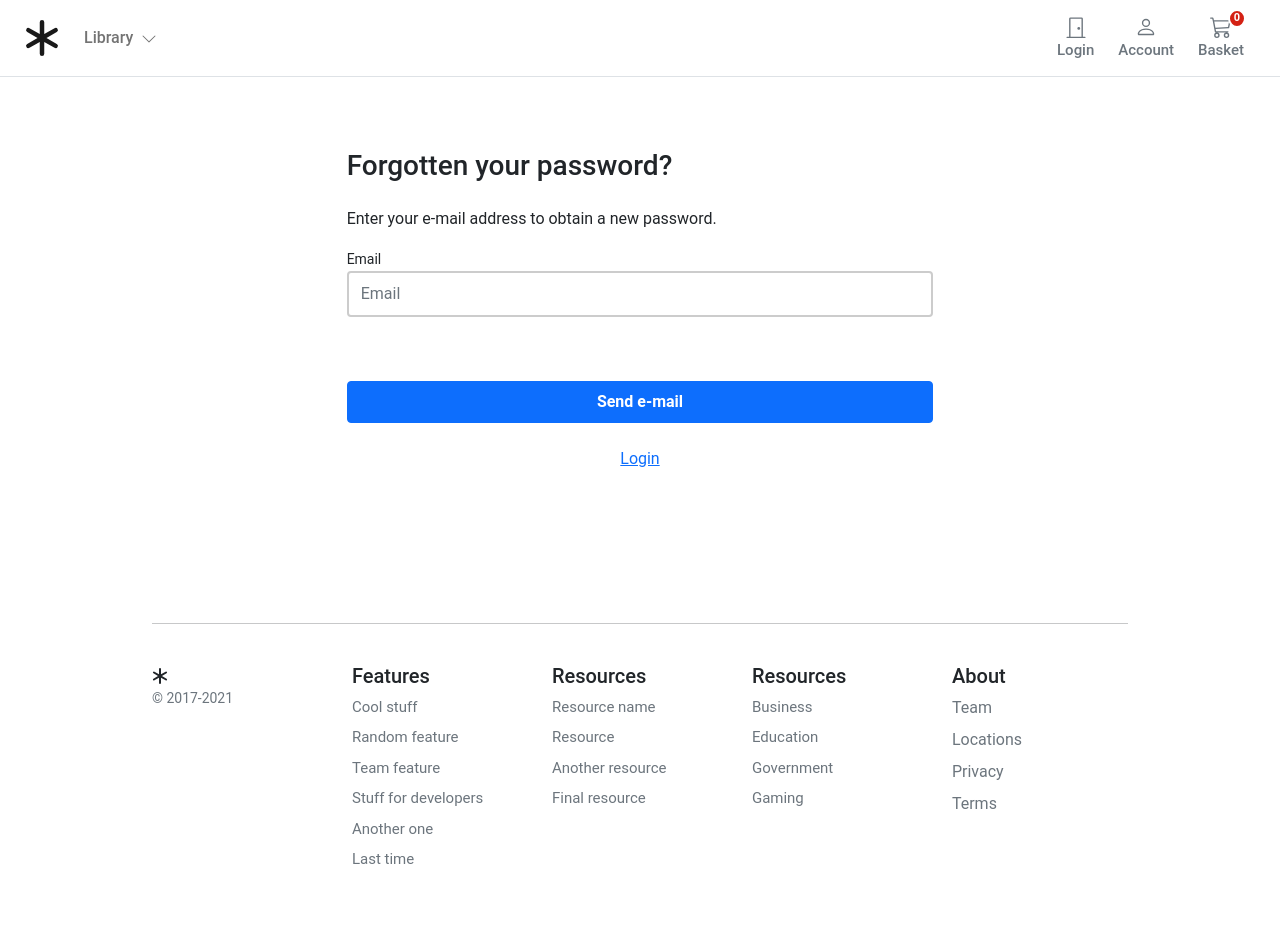
After one commit to Mokomg/django-Ecommerce, a Django app: page /account/password_reset/ in a window 1280 px wide. The commit adds this page. Run offline with Django 3.2, Linux system fonts and the light colour scheme; data that the repository does not hold is empty.

Commit message:
Password reset complete

```diff
--- a/account/forms.py
+++ b/account/forms.py
@@ -1,5 +1,5 @@
 from django import forms
-from django.contrib.auth.forms import (AuthenticationForm, )
+from django.contrib.auth.forms import (AuthenticationForm, PasswordResetForm, SetPasswordForm, )
 
 from .models import UserBase
 
@@ -83,3 +83,37 @@ class UserEditForm(forms.ModelForm):
         super().__init__(*args, **kwargs)
         self.fields['first_name'].required = True
         self.fields['email'].required = True
+
+
+class PwdResetForm(PasswordResetForm):
+    email = forms.EmailField(max_length=254, widget=forms.TextInput(
+        attrs={"class": "form-control mb-3", "placeholder": "Email", "id": "form-email"}
+    ))
+
+    def clean_email(self):
+        email = self.cleaned_data["email"]
+        u = UserBase.objects.filter(email=email)
+        if not u:
+            raise forms.ValidationError(
+                "Unfortunately we cannot find that account"
+            )
+        return email
+
+
+class PwdResetConfirmForm(SetPasswordForm):
+    new_password1 = forms.CharField(
+        label="New Password", widget=forms.PasswordInput(
+        attrs={"class": "form-control mb-3", "placeholder": "New Password", "id": "form-newpass"}
+    ))
+    new_password2 = forms.CharField(
+        label="Repeat Password", widget=forms.PasswordInput(
+            attrs={"class": "form-control mb-3", "placeholder": "New Password", "id": "form-new-pass2"}
+        ))
+
+    def clean_email(self):
+        email = self.cleaned_data["email"]
+        u = UserBase.objects.filter(email=email)
+        if not u:
+            raise forms.ValidationError(
+                "Unfortunately"
+            )
--- a/account/urls.py
+++ b/account/urls.py
@@ -2,7 +2,7 @@ from django.urls import path
 from django.contrib.auth import views as auth_views
 from django.views.generic import TemplateView
 
-from .forms import (UserLoginForm, )
+from .forms import (UserLoginForm, PwdResetForm, PwdResetConfirmForm)
 
 from . import views
 
@@ -10,10 +10,26 @@ app_name = "account"
 
 urlpatterns = [
     path("login/", auth_views.LoginView.as_view(template_name="account/registration/login.html",
-                                        form_class=UserLoginForm), name="login"),
+                                                form_class=UserLoginForm), name="login"),
     path("logout/", auth_views.LogoutView.as_view(next_page="/account/login"), name="logout"),
     path("register/", views.account_register, name="register"),
     path("activate/<slug:uidb64>/<slug:token>/", views.account_activate, name="activate"),
+    path("password_reset/", auth_views.PasswordResetView.as_view(template_name="account/user/password_reset_form.html",
+                                                                 success_url='password_reset_email_confirm',
+                                                                 email_template_name="account/user"
+                                                                                     "/password_reset_email.html",
+                                                                 form_class=PwdResetForm),
+         name="password_reset"),
+    path("password_reset_confirm/<uidb64>/<token>",
+         auth_views.PasswordResetConfirmView.as_view(template_name="account/user/password_reset_confirm.html",
+                                                     success_url="account/password_reset_complete",
+                                                     form_class=PwdResetConfirmForm), name="password_reset_confirm"),
+    path("password_reset/password_reset_email_confirm/", TemplateView.as_view(template_name="account/user/"
+                                                                                            "reset_status.html"),
+         name="password_reset_done"),
+    path('password_reset_confirm/Mg/password_reset_complete/',
+         TemplateView.as_view(template_name="account/user/reset_status.html"), name='password_reset_complete'),
+
     path("dashboard/", views.dashboard, name="dashboard"),
     path("profile/edit", views.edit_details, name="edit_details"),
     path("profile/delete_user", views.delete_user, name="delete_user"),
--- a/templates/account/registration/login.html
+++ b/templates/account/registration/login.html
@@ -54,10 +54,10 @@ Log-in
                                     </p>
                                 </form>
                                 <p class="small text-center pt-4">
-                                    {% comment %} <a href="{% url "password_reset" %}">Forgotten Password?</a> {% endcomment %}
+                                    <a href="{% url "account:password_reset" %}">Forgotten Password?</a>
                                 </p>
                                 <p class="small text-center">
-                                    {% comment %} <a href="{% url "accounts:register" %}">Help Center?</a> {% endcomment %}
+                                    <a href="{% url "account:register" %}">Help Center?</a>
                                 </p>
 
                             </div>
--- /dev/null
+++ b/templates/account/user/password_reset_form.html
@@ -0,0 +1,51 @@
+{% extends "../../store/base.html" %}
+{% block title %}Log-in{% endblock %}
+{% block content %}
+
+{% if request.user.is_authenticated %}
+    <script>
+        window.location.href = '{% url "account:dashboard" %}';
+    </script>
+{% endif %}
+
+<style>
+    .account-form input {
+        border: 2px solid #ccc;
+        height: calc(2em + .75rem + 2px);
+    }
+
+    .account-form input:focus {
+        border-color: #1497ff;
+        box-shadow: inset 0 0px 0px rgba(0, 0, 0, 0.075), 0 0 0px rgba(255, 0, 0, 0.6);
+    }
+</style>
+
+<div class="container-fluid">
+    <div class="row no-gutter">
+        <div class="col-md-12">
+            <div class="login d-flex align-items-center py-5">
+                <div class="container">
+                    <div class="row">
+                        <div class="col-12 col-md-12 mx-auto">
+                            <form class="account-form p-4 rounded col-lg-8 mx-auto" method="post" action="{% url 'account:password_reset' %}">
+                                <p class="h3 mb-4 font-weight-bold">Forgotten your password?</p>
+                                    <p>Enter your e-mail address to obtain a new password.</p>
+                                    {% if form.errors %}
+                                        <div class="alert alert-primary" role="alert">
+                                            Error: Please try again!
+                                        </div>
+                                    {% endif %}
+                                    {% csrf_token %}
+                                    <label class="small font-weight-bold">{{ form.email.label}}</label>
+                                    {{ form.email }}
+                                    <button class="btn btn-primary btn-block py-2 mb-4 mt-5 fw-bold w-100" type="submit"value="Send e-mail">Send e-mail</button>
+                                    <p class="text-center"><a href="{% url "account:login" %}">Login</a></p>
+                            </form>
+                        </div>
+                    </div>
+                </div>
+            </div>
+        </div>
+    </div>
+</div>
+{% endblock %}
```
Also changed, not shown: templates/account/user/password_reset_confirm.html (added, +91 -0 lines), templates/account/user/password_reset_email.html (added, +14 -0 lines), templates/account/user/reset_status.html (added, +48 -0 lines).
